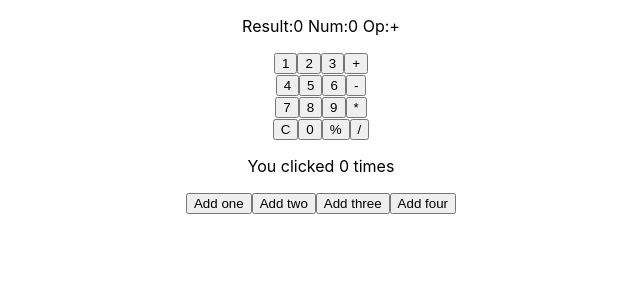
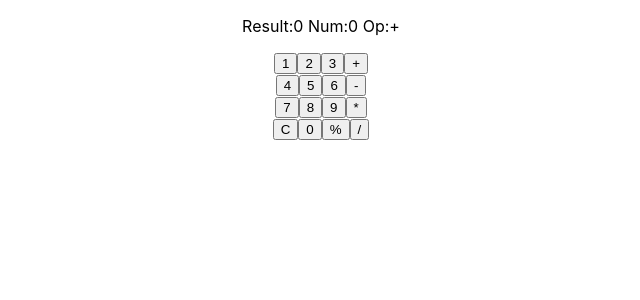
Before and after one commit to Sriram000/interactive-demo, a React (Create React App) app: page / in a window 1280 px wide. Shown: the top 300 px of the page, without its empty margins (319-959 px from the left). Built offline with nearby package versions, Linux system fonts and the light colour scheme.

Commit message:
Removed some examples.

```diff
--- a/src/App.js
+++ b/src/App.js
@@ -1,12 +1,10 @@
 import './App.css';
 import Calculator from './components/calculator.js';
-import Example from './components/example.js';
 
 function App() {
   return (
     <div className="App">
       { Calculator() }
-      { Example() }
     </div>
   );
 }
```
Also changed, not shown: src/components/buttons.js (+0 -12 lines).
